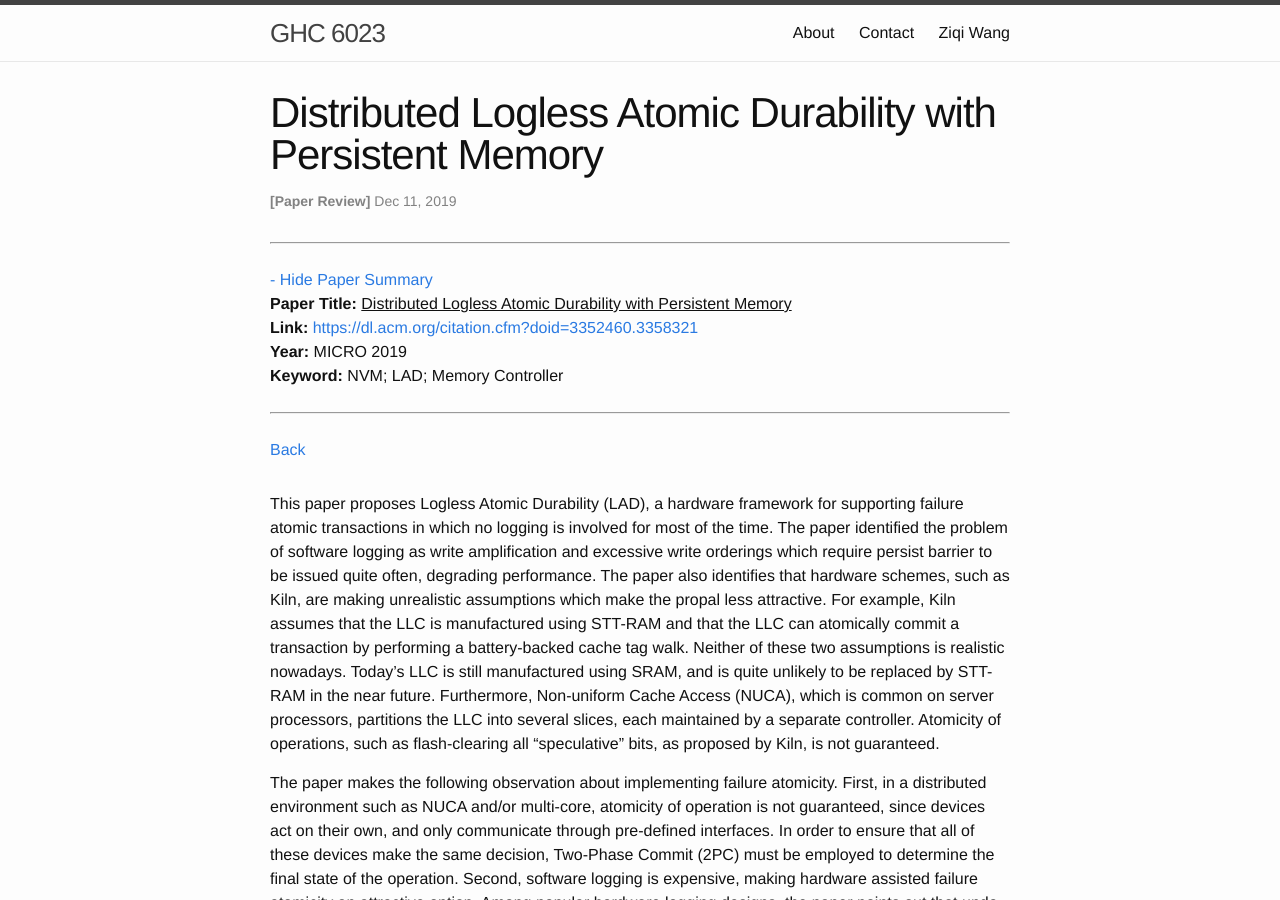
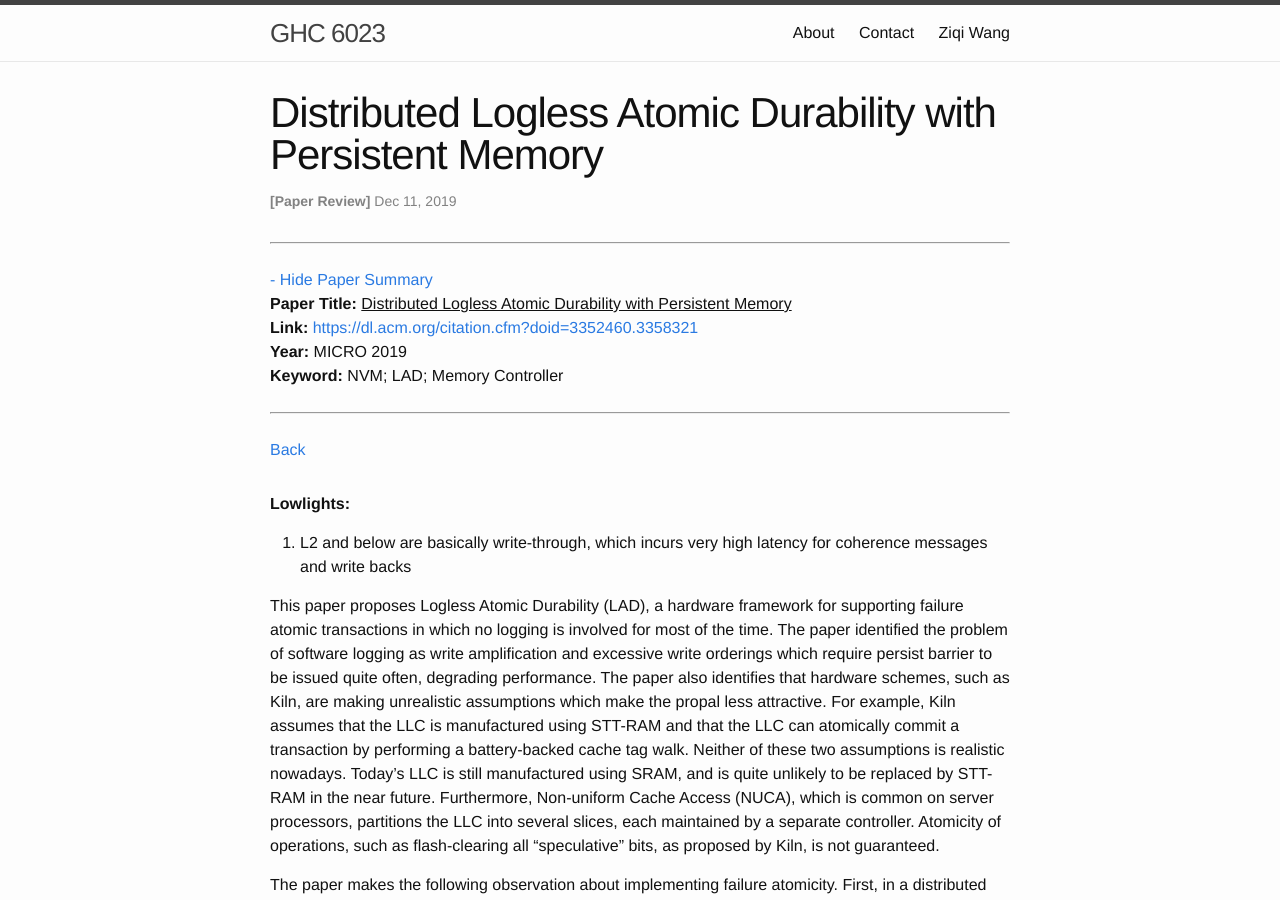
Before and after one commit to wangziqi2013/wangziqi2013.github.io, a Jekyll site: the page built from _posts/2019-12-11-lad.markdown, in a window 1280 px wide and 900 px high. Built offline with Jekyll 4.4.1, drawn with Linux system fonts in a browser that asks for light colours.

Commit message:
Adding lowlight

```diff
--- a/_posts/2019-12-11-lad.markdown
+++ b/_posts/2019-12-11-lad.markdown
@@ -12,6 +12,10 @@ htm_cd:
 htm_cr:
 version_mgmt:
 ---
+
+**Lowlights:**
+
+1. L2 and below are basically write-through, which incurs very high latency for coherence messages and write backs
 
 This paper proposes Logless Atomic Durability (LAD), a hardware framework for supporting failure atomic transactions in
 which no logging is involved for most of the time. The paper identified the problem of software logging as write amplification
```
